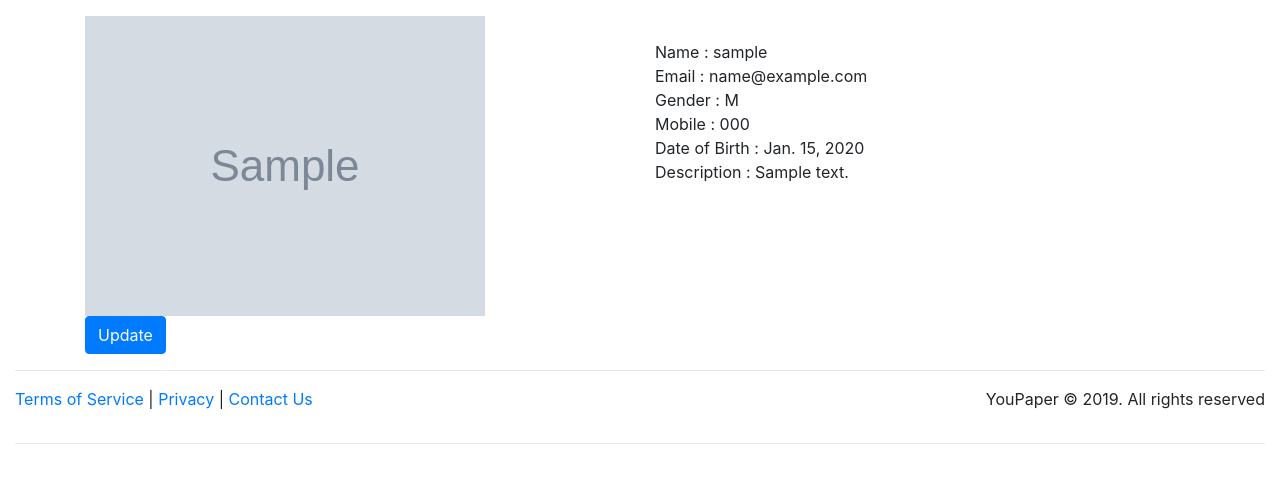
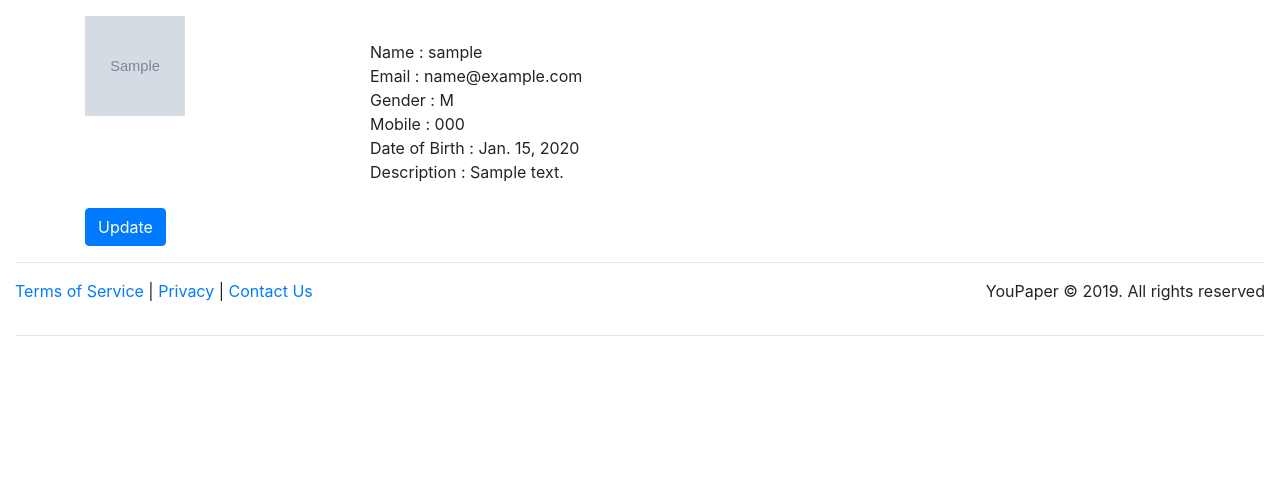
Before and after one commit to rajesh-zero/youpaper, a Django app: template login/templates/login/profile.html in a window 1280 px wide. Shown: the part 56-539 px from the top of the page. Run offline with Django 3.2, Linux system fonts and the light colour scheme; the template is opened without the code that fills it: values that come from a table or form of the project are taken from there, others are empty; tables that the repository leaves empty hold one stand-in row (values such as "Sample post"); grey boxes marked "Sample" are stand-in pictures; some libraries are stand-ins or nearby versions.

Commit message:
fixed error bcoz of empty user_image on profile page

```diff
--- a/login/templates/login/profile.html
+++ b/login/templates/login/profile.html
@@ -2,11 +2,14 @@
 {% block content %}
 <div class="container">
 <div class="row">
-    <div class="col-sm-6">
     {% load static %}
-    <img src="{{data.user_image.url}}" alt="nahi hai">
+    {% if data.user_image  %}
+    <div class="col-sm-3">
+        <img src="{{data.user_image.url}}" style="height:100px;width:100px;" alt="nahi hai">
     </div>
-    <div class="col-sm-6"><br>
+    {% endif %}
+
+    <div class="col-sm-9"><br>
 Name : {{data.user_name}}
 <br>
 Email : {{data.user_email}}
```
